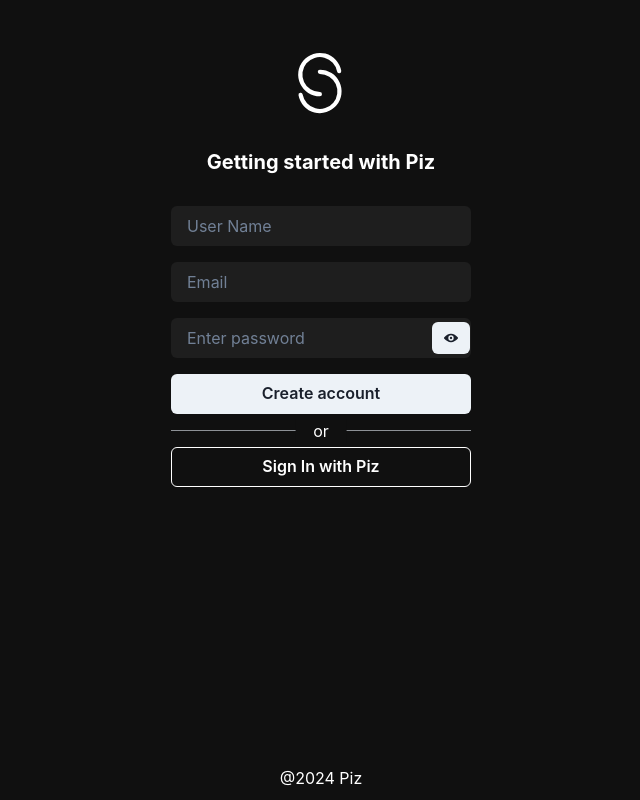
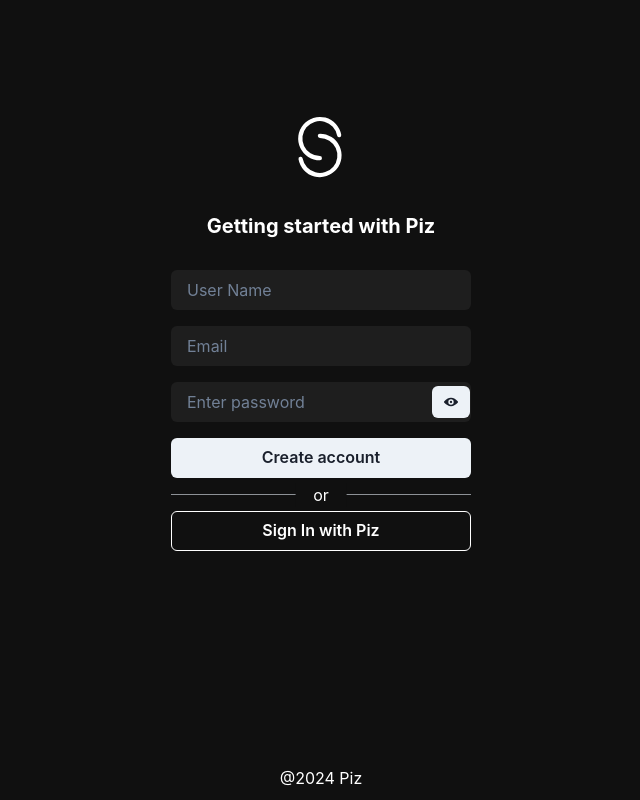
Before and after one commit to thanhhoann/old_piz, a Next.js app: page /accounts/signup in a window 1280 px wide. Shown: the whole page, without its empty margins (319-959 px from the left). Built offline with nearby package versions, Linux system fonts and the light colour scheme.

Commit message:
improve ui for signup/signin pages

```diff
--- a/app/accounts/signup/page.tsx
+++ b/app/accounts/signup/page.tsx
@@ -6,26 +6,21 @@ import { AbsoluteCenter, Text, Box, Button, Divider, Flex, Heading, Link } from
 import { SignInRoute, SignUpRoute } from '@/utils/app_routes'
 import NextLink from 'next/link'
 import { appBackgroundColor } from '@/utils/colors'
+import CustomDivider from '@/app/ui/CustomDivider'
 
 export default function SignUp() {
   return (
     <>
-      <Flex direction="column" justifyContent="center" alignItems="center" gap="2rem" mt="3rem">
+      <Flex direction="column" justifyContent="center" alignItems="center" gap="2rem" mt="7rem">
         <Image src={Logo} alt="Logo" width={70} height={70} />
         <Heading size="md">Getting started with Piz</Heading>
         <Flex direction="column" gap="1rem" width="300px">
           <CustomInput type="text" text="User Name" />
           <CustomInput type="text" text="Email" />
-          {/* <CustomInput text="Phone Number" /> */}
           <CustomPasswordInput />
           <Button>Create account</Button>
 
-          <Box position="relative">
-            <Divider />
-            <AbsoluteCenter bg={appBackgroundColor} px="4">
-              <Text mx="0.1rem">or</Text>
-            </AbsoluteCenter>
-          </Box>
+          <CustomDivider />
 
           <Link as={NextLink} href={SignInRoute}>
             <Button variant="ghost" border="1px" borderColor="white" color="white" width="100%" _hover={{ bg: 'white', color: 'black' }}>
--- /dev/null
+++ b/app/ui/CustomDivider.tsx
@@ -0,0 +1,15 @@
+import { appBackgroundColor } from '@/utils/colors'
+import { Box, Text, Divider, AbsoluteCenter } from '@chakra-ui/react'
+
+export default function CustomDivider() {
+  return (
+    <>
+      <Box position="relative">
+        <Divider />
+        <AbsoluteCenter bg={appBackgroundColor} px="4">
+          <Text mx="0.1rem">or</Text>
+        </AbsoluteCenter>
+      </Box>
+    </>
+  )
+}
```
Also changed, not shown: app/accounts/signin/page.tsx (+3 -7 lines).
